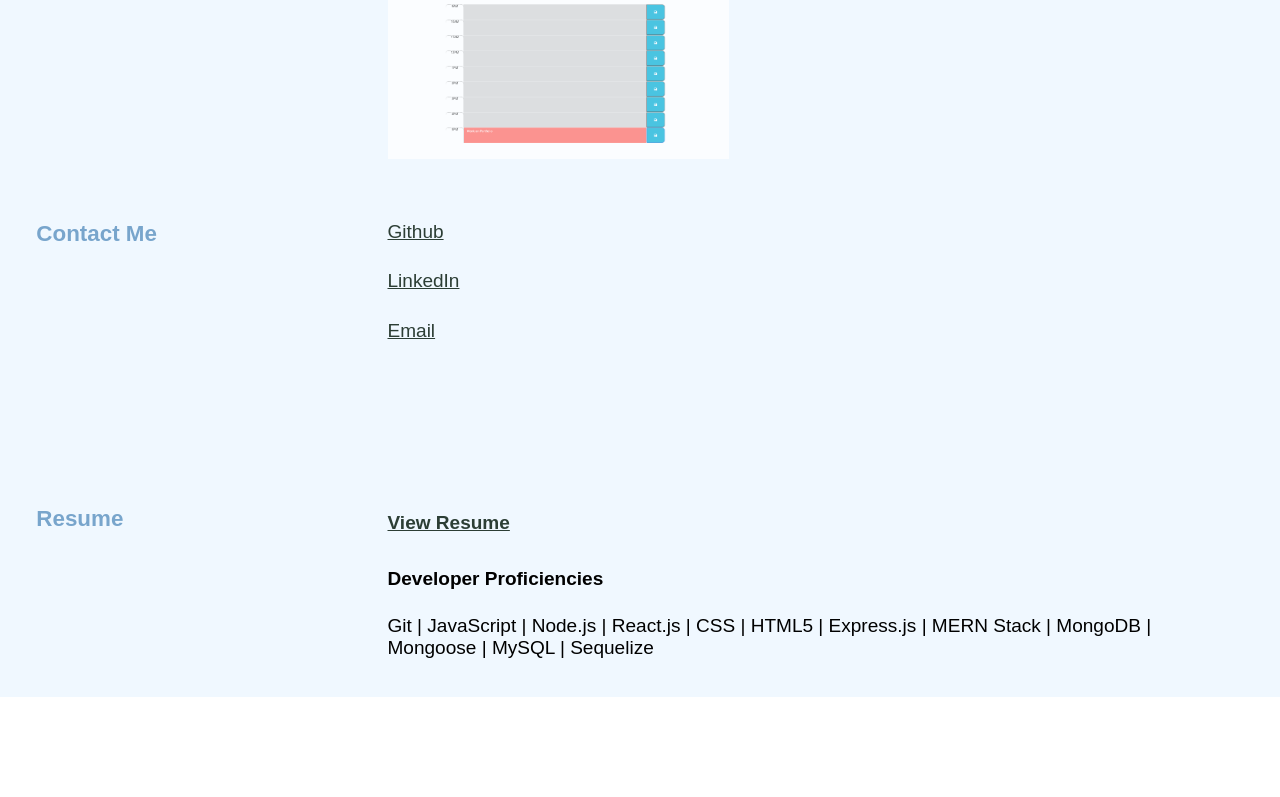
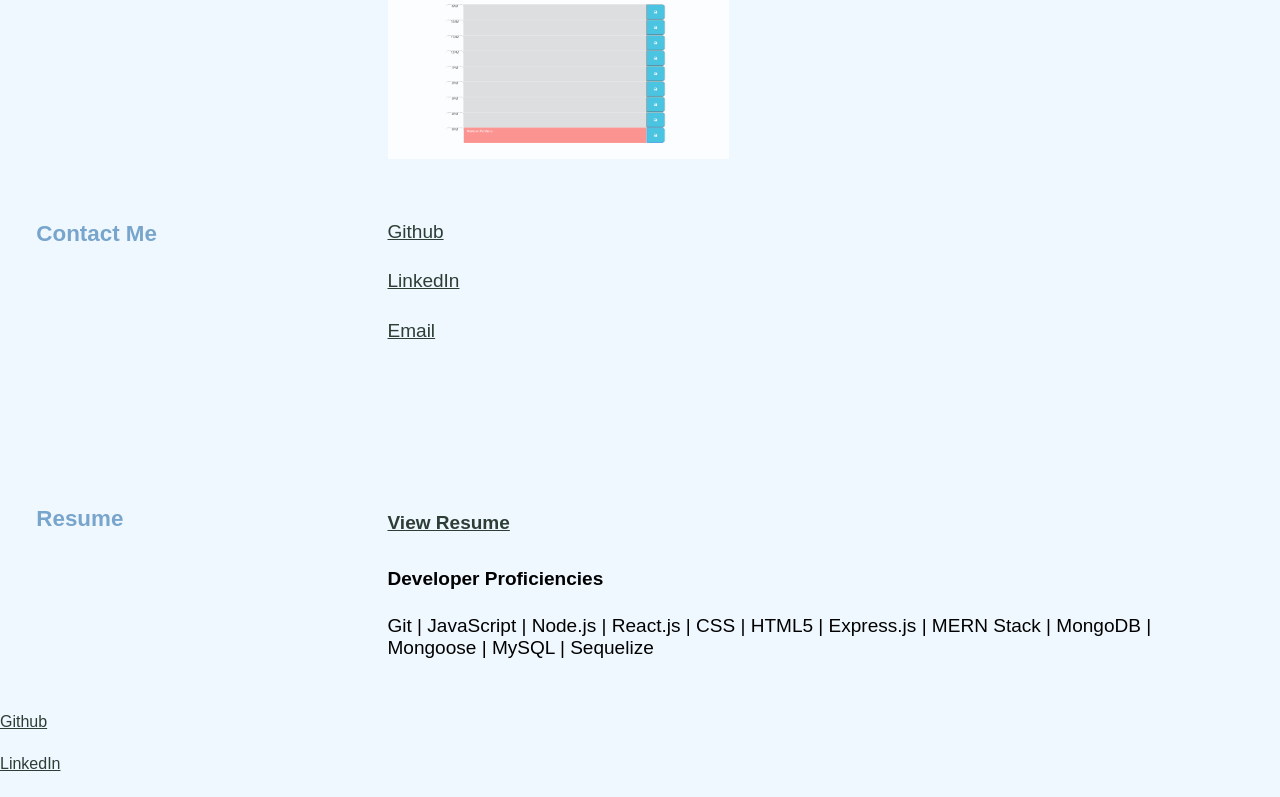
Before and after one commit to lindybriggs/Portfolio, a React (Create React App) app in the folder portfolio/: page / in a window 1280 px wide. Shown: the part 1405-2202 px from the top of the page. Before the commit the page ends 2102 px from the top, so only its background shows below. Built offline with nearby package versions, Linux system fonts and the light colour scheme.

Commit message:
Added footer

```diff
--- a/portfolio/src/App.js
+++ b/portfolio/src/App.js
@@ -4,6 +4,7 @@ import About from './Components/About';
 import Work from './Components/Work';
 import Contact from './Components/Contact';
 import Resume from './Components/Resume';
+import Footer from './Components/Footer'
 import selfPhoto from './Images/self-photo.jpg'
 
 function App() {
@@ -26,6 +27,8 @@ function App() {
         <Resume></Resume>
       </main>
 
+      <Footer></Footer>
+
     </body>
   );
 }
--- /dev/null
+++ b/portfolio/src/Components/Footer.js
@@ -0,0 +1,12 @@
+import React from 'react';
+
+const Footer = () => {
+    return (
+        <footer>
+            <p className="space"><a href="https://github.com/lindybriggs">Github</a></p>
+            <p className="space"><a href="https://www.linkedin.com/in/lindy-briggs">LinkedIn</a></p>
+        </footer>
+    )
+}
+
+export default Footer
```
Also changed, not shown: 1 other file (tests, documents, lock files or other folders).
